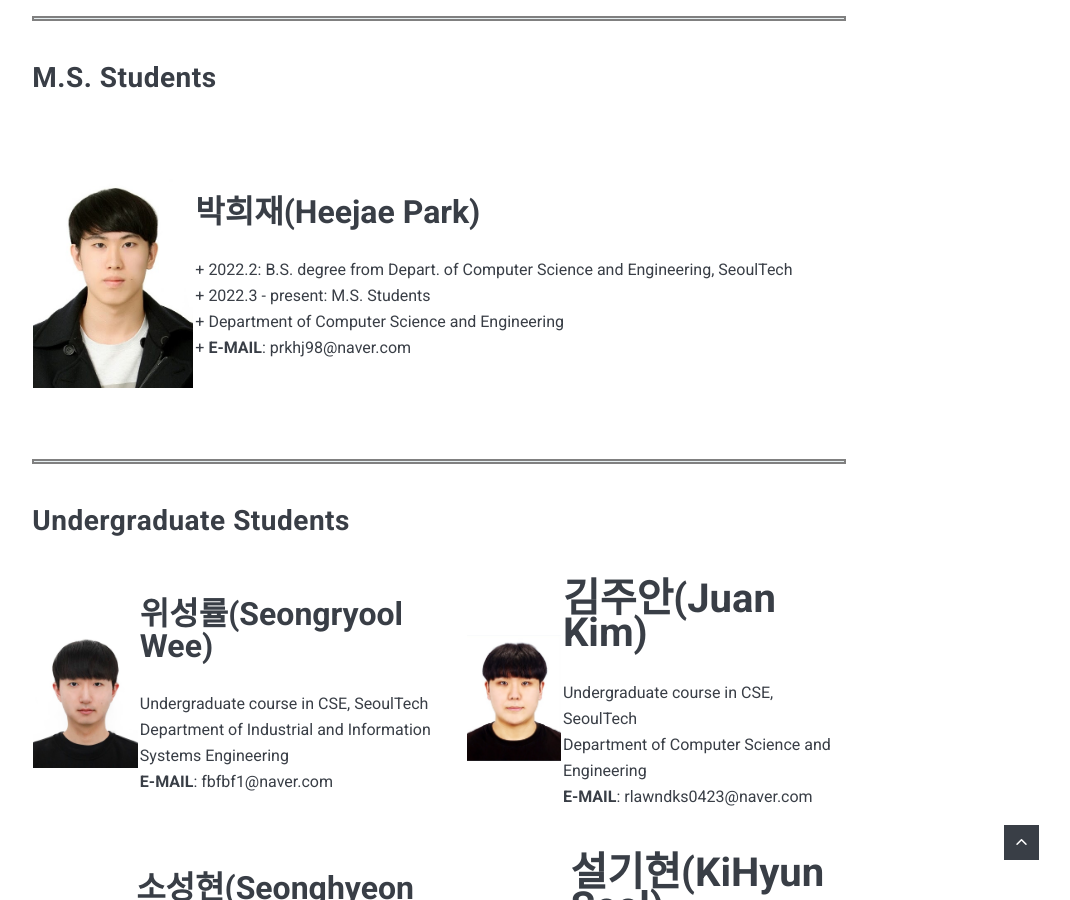
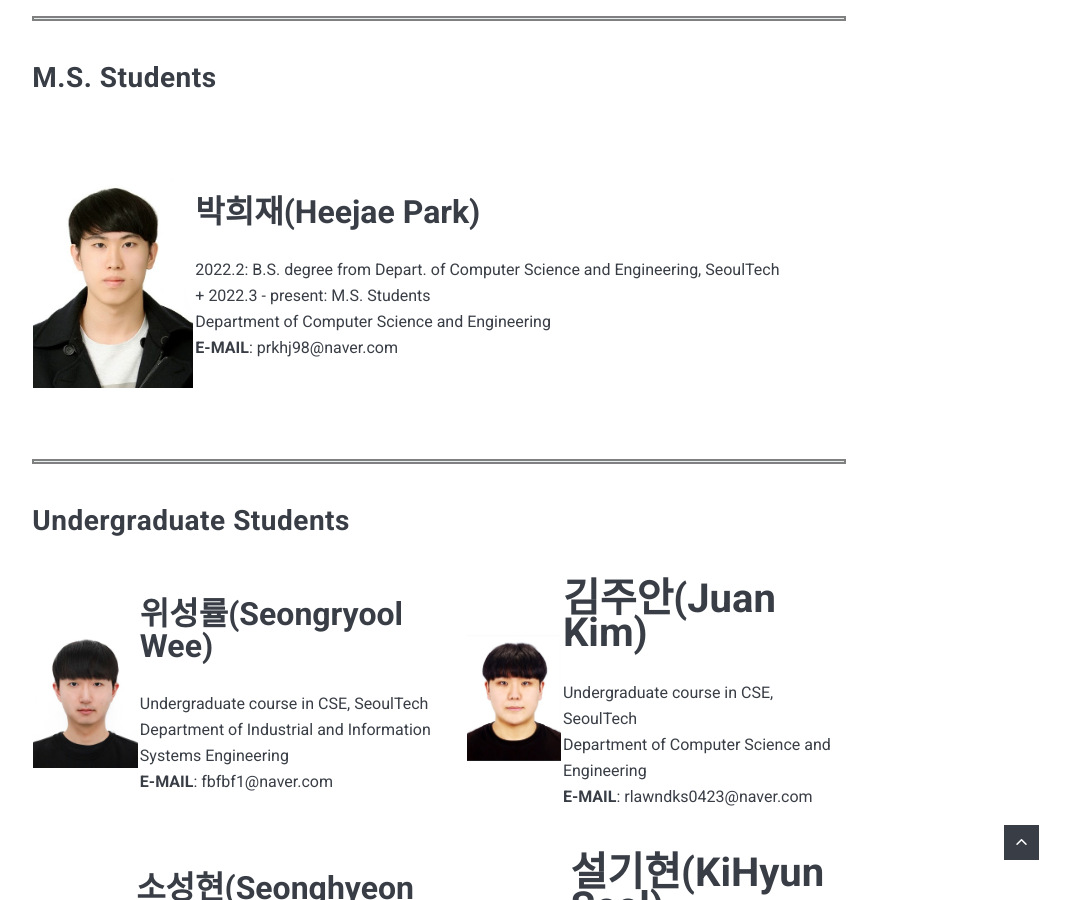
Before and after one commit to Icelab-2020/icelab-2020.github.io, a Jekyll site: the page built from _pages/01_members.md, in a window 1280 px wide and 900 px high, scrolled down 1212 px. Shown: the whole window, without its empty margins (201-1271 px from the left). Built offline with Jekyll 4.4.1, drawn with Linux system fonts in a browser that asks for light colours; nearby versions of some CDN libraries.

Commit message:
Update 01_members.md

```diff
--- a/_pages/01_members.md
+++ b/_pages/01_members.md
@@ -26,7 +26,7 @@ permalink: /01_members/
 
 |    |    |
 |:---|:---|
-| ![iot]({{site.baseurl}}/images/hj.jpg){: width="160"; height"195"} | <b><span style="font-size:200%">박희재(Heejae Park)</span></b><br><br> + 2022.2: B.S. degree from Depart. of Computer Science and Engineering, SeoulTech <br> + 2022.3 - present: M.S. Students  <br> + Department of Computer Science and Engineering  <br> + **E-MAIL**:  prkhj98@naver.com |
+| ![iot]({{site.baseurl}}/images/hj.jpg){: width="160"; height"195"} | <b><span style="font-size:200%">박희재(Heejae Park)</span></b><br><br> 2022.2: B.S. degree from Depart. of Computer Science and Engineering, SeoulTech <br> + 2022.3 - present: M.S. Students  <br> Department of Computer Science and Engineering  <br> **E-MAIL**:  prkhj98@naver.com |
 
 <hr style="border:2px solid gray">
 
```
